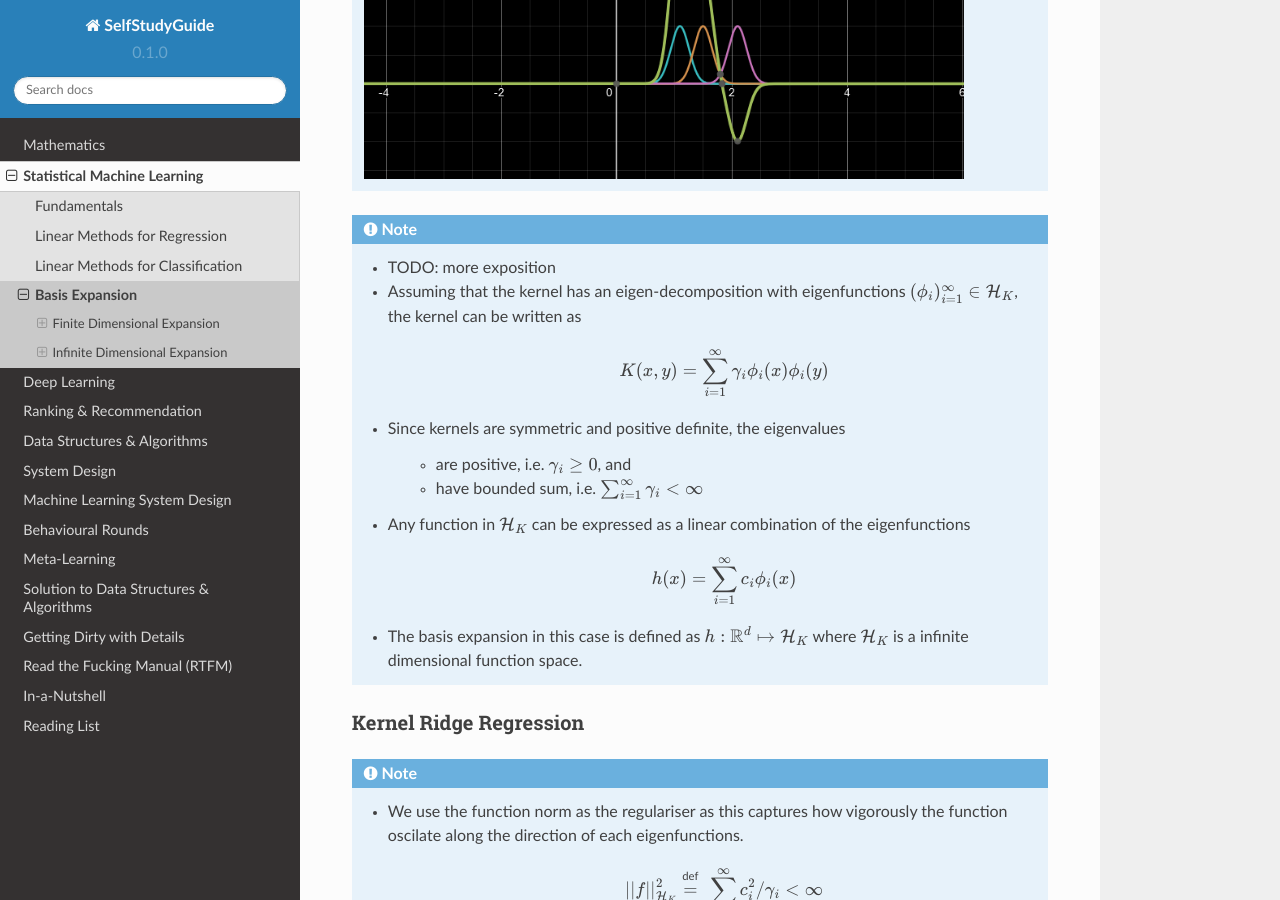
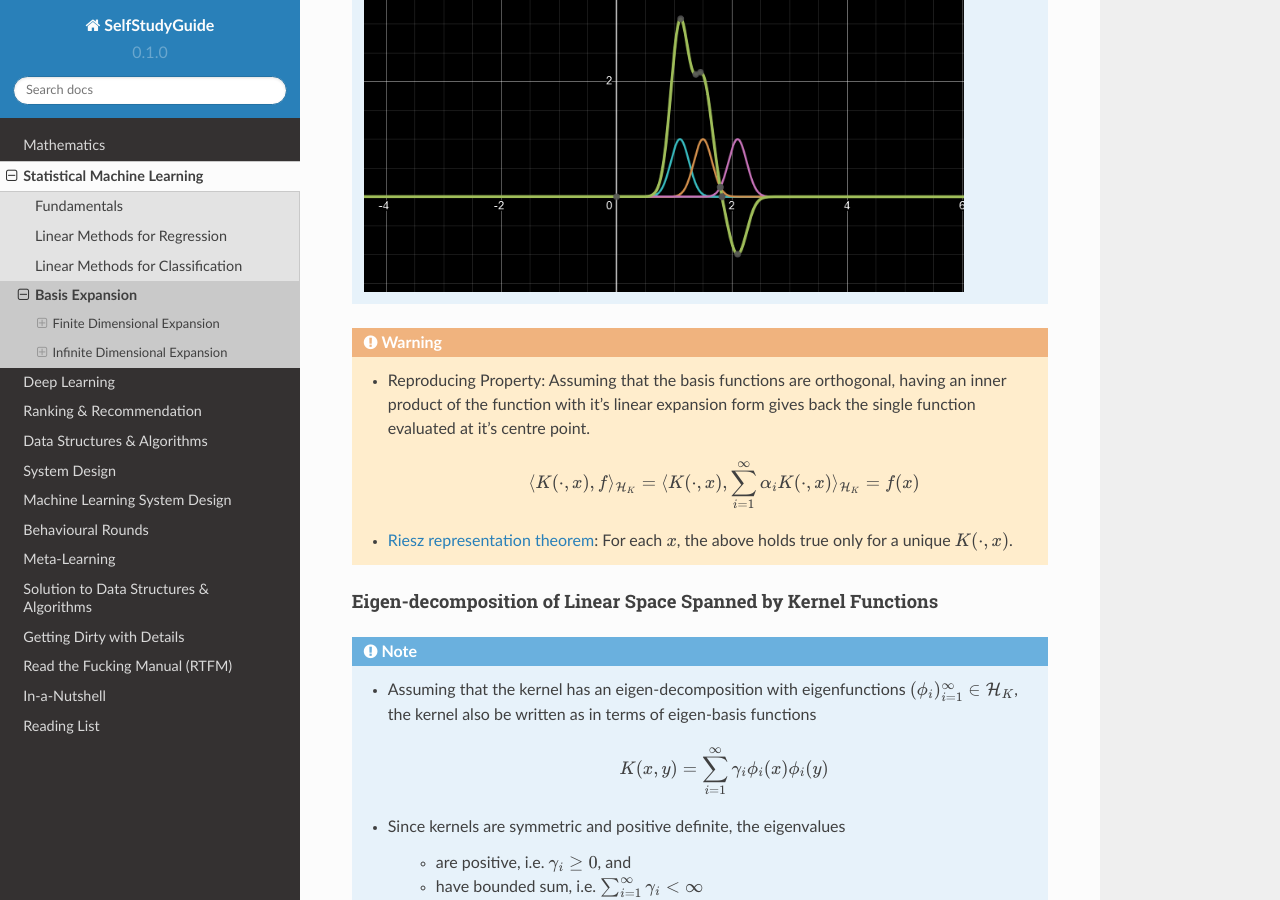
Before and after one commit to uselesstechjunks/leetcode, a Sphinx documentation site: the page built from docs/source/ml/basisexp.rst, in a window 1280 px wide and 900 px high, scrolled down 6810 px. Built offline with Sphinx 7.4.7 and the Read the Docs theme 2.0.0, drawn with Linux system fonts in a browser that asks for light colours; some of the changed text lies outside the part shown.

Commit message:
Update basisexp.rst

```diff
--- a/docs/source/ml/basisexp.rst
+++ b/docs/source/ml/basisexp.rst
@@ -161,7 +161,7 @@ Infinite Dimensional Expansion
 	* :math:`J(f)` is a regulariser which penalises functions for being too complex (to avoid overfitting).
 	* :math:`\lambda` is the regulariser parameter which controls the trade-off between the bias and the variance.
 
-A point mapping to a function
+A Point Mapping to a Function
 ==================================================================================
 .. tip::
 	* We usually think of points on the number line or in a higher dimensional space (:math:`x\in\mathbb{R}^d`) as a discrete entity.
@@ -173,10 +173,12 @@ A point mapping to a function
 		* [Side-node] This is a special case of `generalised functions <https://en.wikipedia.org/wiki/Generalized_function>`_ or distributions.
 	* We can think of this impulse as a limit of a sequence of functions, :math:`\lim_\limits{\gamma\downarrow 0} f_\gamma`, such as Gaussian bumps around the point :math:`x`.
 
-		.. math:: f_\gamma=\exp\left(-\frac{||x-x'||^2}{\gamma}\right)
+		.. math:: f_\gamma=\exp\left(-\gamma||x-x'||^2\right)
 	* While thinking of a map from a point to a function, we're essentially going backwards from the impulse limit to a bump with a non-zero width.
 	* Intuitively, this allows for some uncertainty about the exact location of the point with respect to others.
 
+Reproducing Kernel Hilbert Space
+----------------------------------------------------------------------------------
 .. note::
 	* For each point :math:`x_i\in\mathbf{X}`, we map it to a basis function :math:`h_i`.
 	* We note that functions are, essentially, infinite dimensional vectors.
@@ -186,7 +188,9 @@ A point mapping to a function
 	* We note the kernel also is the tool for us to calculate the inner products (and, hence, similarity measure via a metric) of these basis functions with one another.
 
 		.. math:: \langle h_i(\cdot), h_j(\cdot)\rangle_{{\mathcal{H}}_K}=\langle K(\cdot,x_i), K(\cdot,x_j)\rangle_{{\mathcal{H}}_K}=K(x_i,x_j)
-	* We consider the function space spanned by linear combination of these basis functions as a candidate of our estimator.
+	* We consider the function space spanned by linear combination of an infinitely many potential basis functions as a candidate of our estimator.
+
+		.. math:: f(x)=\sum_{i=1}^\infty \alpha_i h_i(x)=\sum_{i=1}^\infty \alpha_i K(x,x_i)
 	* For intuitive understanding, here is an example:
 
 		* We have 1-dimensioanl data matrix :math:`\mathbf{X}=\begin{bmatrix}x_1=1.1 \\ x_2=1.5 \\ x_3=2.1\end{bmatrix}`.
@@ -201,9 +205,16 @@ A point mapping to a function
 	  :width: 600
 	  :alt: A linear combination of functions
 
+.. warning::
+	* Reproducing Property: Assuming that the basis functions are orthogonal, having an inner product of the function with it's linear expansion form gives back the single function evaluated at it's centre point.
+
+		.. math:: \langle K(\cdot,x),f\rangle_{\mathcal{H}_K}=\langle K(\cdot,x),\sum_{i=1}^\infty \alpha_i K(\cdot,x)\rangle_{\mathcal{H}_K}=f(x)
+	* `Riesz representation theorem <https://en.wikipedia.org/wiki/Riesz_representation_theorem>`_: For each :math:`x`, the above holds true only for a unique :math:`K(\cdot,x)`.
+
+Eigen-decomposition of Linear Space Spanned by Kernel Functions
+----------------------------------------------------------------------------------
 .. note::
-	* TODO: more exposition
-	* Assuming that the kernel has an eigen-decomposition with eigenfunctions :math:`(\phi_i)_{i=1}^\infty\in\mathcal{H}_K`, the kernel can be written as
+	* Assuming that the kernel has an eigen-decomposition with eigenfunctions :math:`(\phi_i)_{i=1}^\infty\in\mathcal{H}_K`, the kernel also be written as in terms of eigen-basis functions
 
 		.. math:: K(x,y)=\sum_{i=1}^\infty \gamma_i\phi_i(x)\phi_i(y)
 	* Since kernels are symmetric and positive definite, the eigenvalues
```
